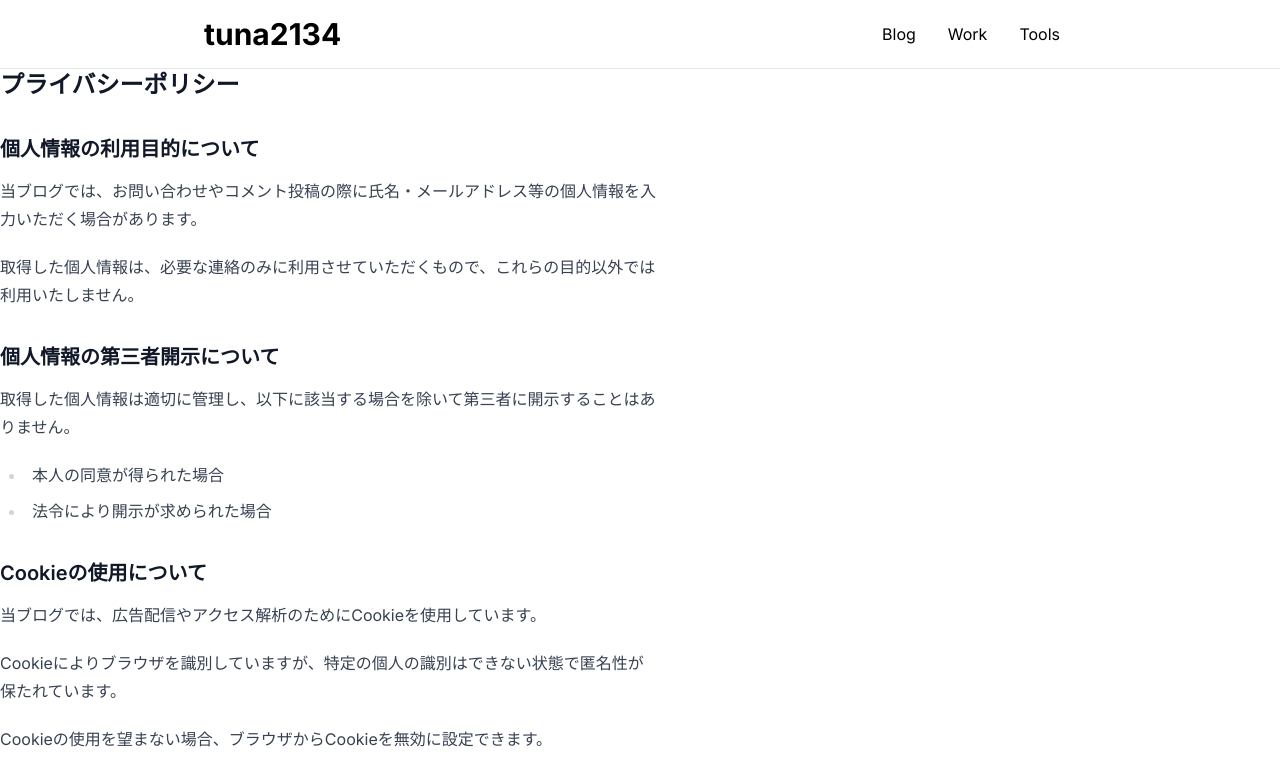
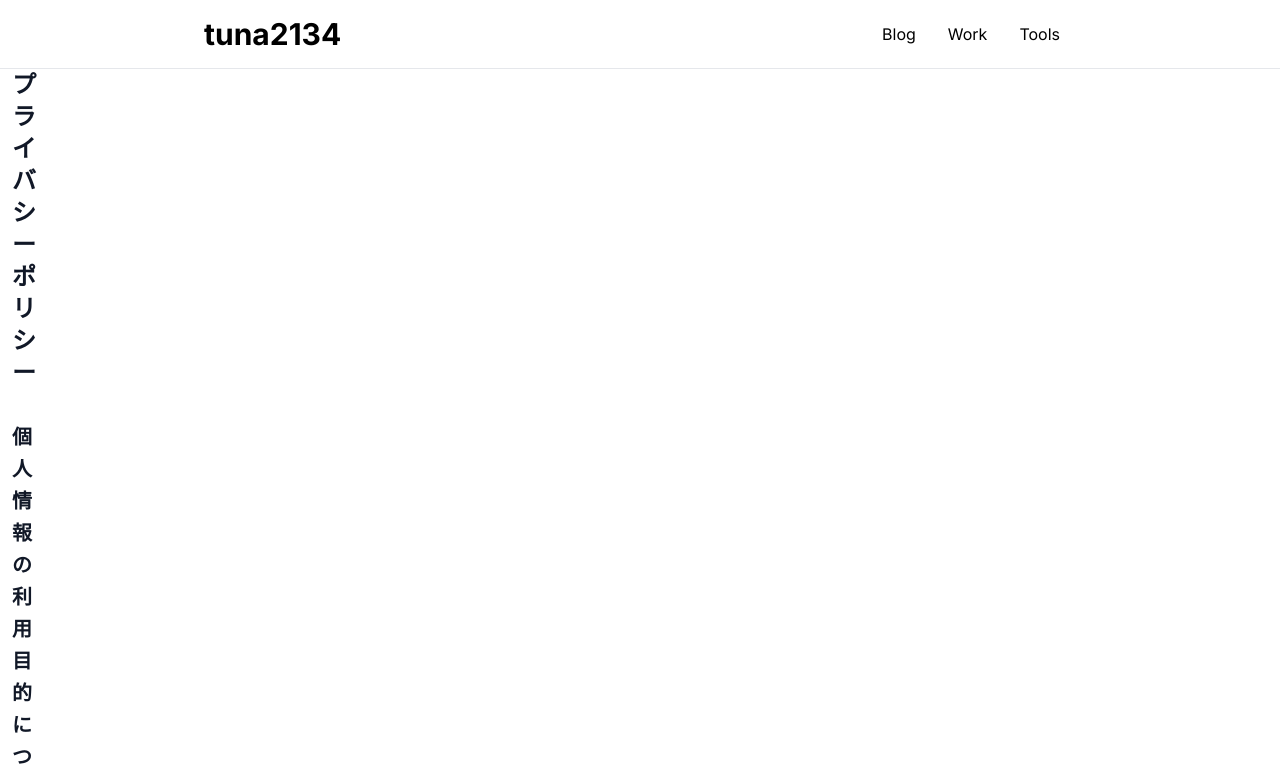
Before and after one commit to tuna2134-archive/website, a Next.js app: page /privacy-policy in a window 1280 px wide. Shown: the top 779 px of the page. Built offline with nearby package versions, Linux system fonts and the light colour scheme.

Commit message:
Update page.tsx

```diff
--- a/src/app/privacy-policy/page.tsx
+++ b/src/app/privacy-policy/page.tsx
@@ -1,6 +1,6 @@
 export default function Page() {
   return (
-    <div className="prose">
+    <div className="w-full max-w-4 px-3 prose">
       <h2>プライバシーポリシー</h2>
       <div>
         <h3>個人情報の利用目的について</h3>
```
